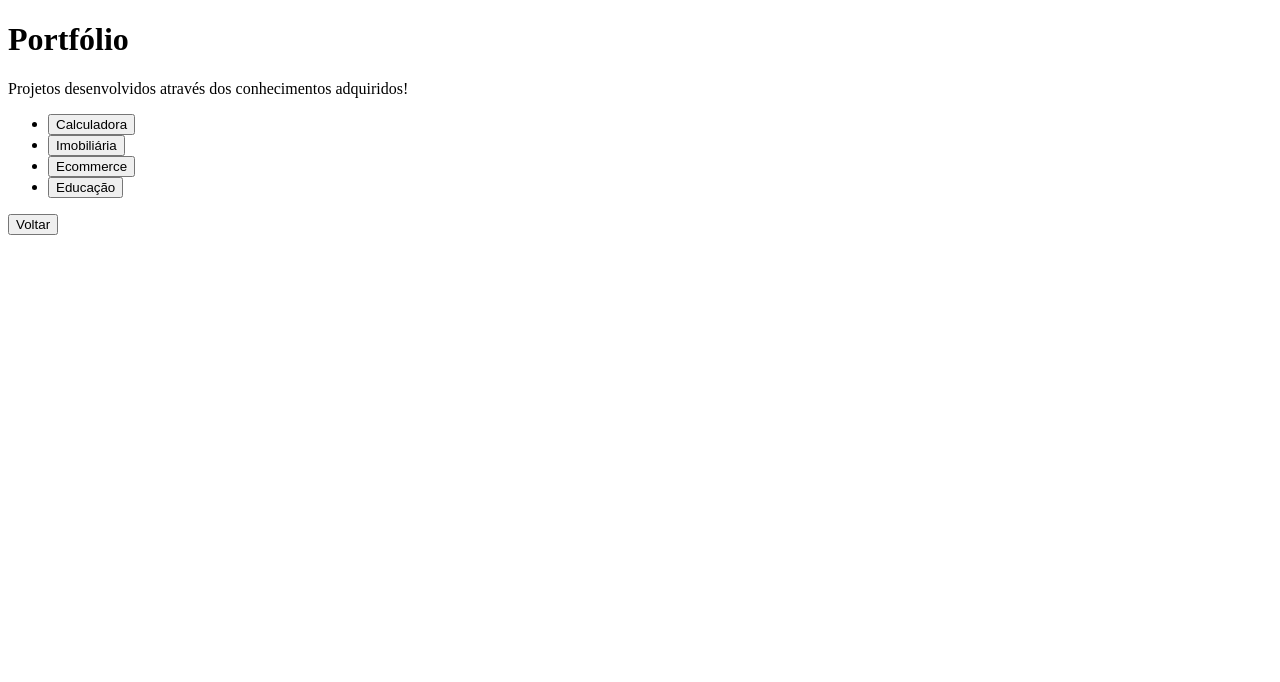
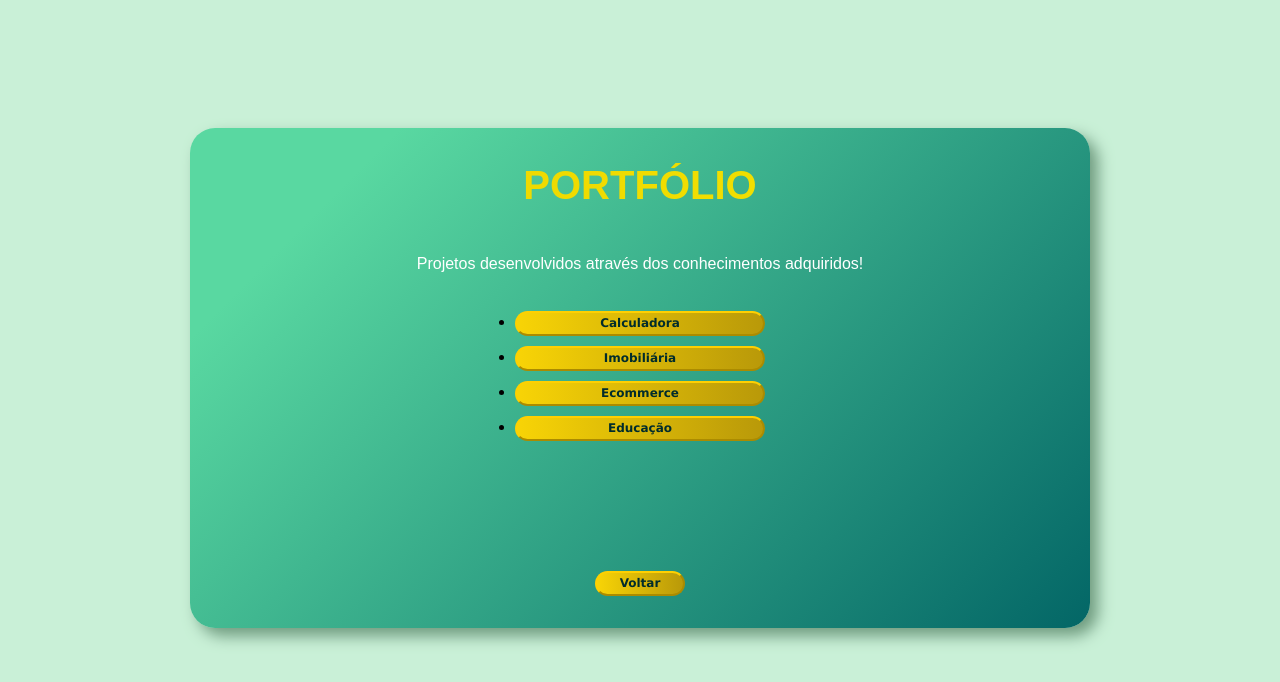
Before and after one commit to williamdiasrocha/williamrocha, a plain HTML site: page port.html in a window 1280 px wide. Drawn offline with Linux system fonts and the light colour scheme; the site is published under a folder, as on GitHub Pages, so addresses that start at the root find nothing.

Commit message:
Update port.html

```diff
--- a/port.html
+++ b/port.html
@@ -4,7 +4,7 @@
     <meta charset="UTF-8" />
     <meta http-equiv="X-UA-Compatible" content="IE=edge" />
     <meta name="viewport" content="width=device-width, initial-scale=1.0" />
-    <link rel="stylesheet" href="/portfolio.css" />
+    <link rel="stylesheet" href="./portfolio.css" />
     <title>William Rocha | Portfólio</title>
   </head>
   <body>
@@ -32,7 +32,7 @@
         </div>
 
         <div class="voltar">
-          <a href="/index.html"><button class="voltarbtn">Voltar</button></a>
+          <a href="./index.html"><button class="voltarbtn">Voltar</button></a>
         </div>
       </div>
     </div>
```
